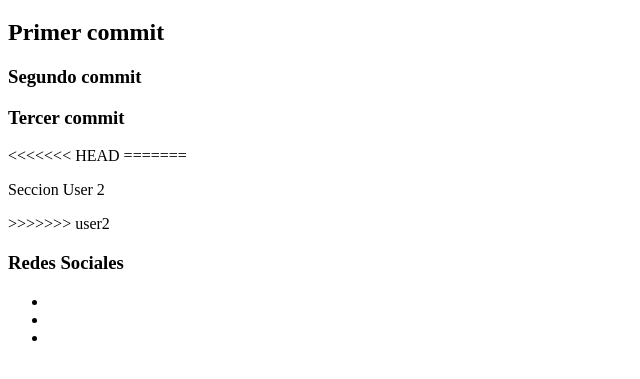
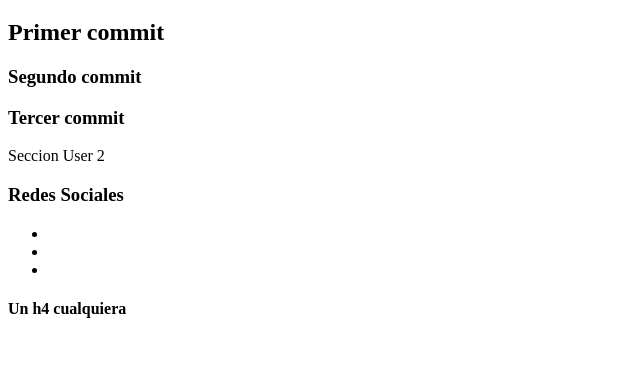
Before and after one commit to JaroJRG/primer_repo, a plain HTML site: page index.html in a window 1280 px wide. Shown: the part 61-440 px from the top of the page, without its empty margins (0-640 px from the left). Drawn offline with Linux system fonts and the light colour scheme.

Commit message:
creo un h4

```diff
--- a/index.html
+++ b/index.html
@@ -12,13 +12,10 @@
     <h2>Primer commit</h2>
     <h3>Segundo commit</h3>
     <h3>Tercer commit</h3>
-<<<<<<< HEAD
-=======
 
     <section>
         <p>Seccion User 2</p>
     </section>
->>>>>>> user2
 
 
     <section>
@@ -30,5 +27,7 @@
         </ul>
     </section>
 
+    <h4>Un h4 cualquiera</h4>
+
 </body>
 </html>
```
